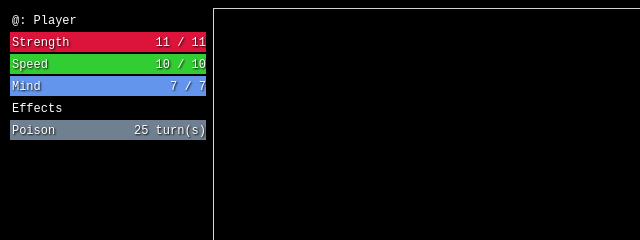
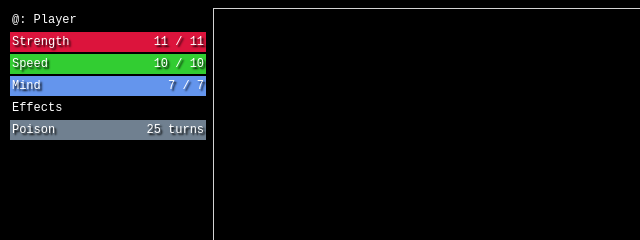
Before and after one commit to Mizar999/laboratory-rl, a website built with webpack: page index.html in a window 1280 px wide. Shown: the top 240 px of the page, 0-640 px from the left. Built offline with Linux system fonts and the light colour scheme.

Commit message:
css update

```diff
--- a/app.css
+++ b/app.css
@@ -41,16 +41,17 @@ body {
     width: 100%;
     height: 100%;
     text-align: left;
-    text-shadow: 1px 1px 2px #000;
-    padding-top: 4px;
+    text-shadow: 2px 2px 2px #000;
+    padding-top: 3px;
     padding-left: 1%;
 }
 .line .right {
     position: absolute;
+    box-sizing: border-box;
     width: 100%;
     height: 100%;
     text-align: right;
-    text-shadow: 1px 1px 2px #000;
-    padding-top: 4px;
+    text-shadow: 2px 2px 2px #000;
+    padding-top: 3px;
     padding-right: 1%;
 }
--- a/src/game.ts
+++ b/src/game.ts
@@ -38,7 +38,7 @@ export class Game {
         sidebar.setLine(LineType.Speed, { Left: "Speed", Right: "10 / 10", BarPercent: 100, BarColor: "limegreen" });
         sidebar.setLine(LineType.Mind, { Left: "Mind", Right: "7 / 7", BarPercent: 100, BarColor: "cornflowerblue" });
         sidebar.setLine(LineType.HeaderEffects, { Left: "Effects" });
-        sidebar.setLine(LineType.Poison, { Left: "Poison", Right: `${this.turns.value} turn(s)`, BarPercent: ((this.turns.value / this.turns.max) * 100), BarColor: "slategray" });
+        sidebar.setLine(LineType.Poison, { Left: "Poison", Right: `${this.turns.value} ${this.turns.value == 1 ? "turn" : "turns"}`, BarPercent: ((this.turns.value / this.turns.max) * 100), BarColor: "slategray" });
 
         ServiceLocator.getMessageLog().addMessages("&nbsp;", "&nbsp;", "&nbsp;", "Press some keys ...");
 
@@ -52,7 +52,7 @@ export class Game {
             --this.turns.value;
             let sidebar = ServiceLocator.getSidebar();
             if (this.turns.value > 0) {
-                sidebar.setLine(LineType.Poison, { Right: `${this.turns.value} turn(s)`, BarPercent: ((this.turns.value / this.turns.max) * 100) });
+                sidebar.setLine(LineType.Poison, { Right: `${this.turns.value} ${this.turns.value == 1 ? "turn" : "turns"}`, BarPercent: ((this.turns.value / this.turns.max) * 100) });
             } else {
                 sidebar.removeLine(LineType.Poison);
             }
```
Also changed, not shown: dist/app.js.
